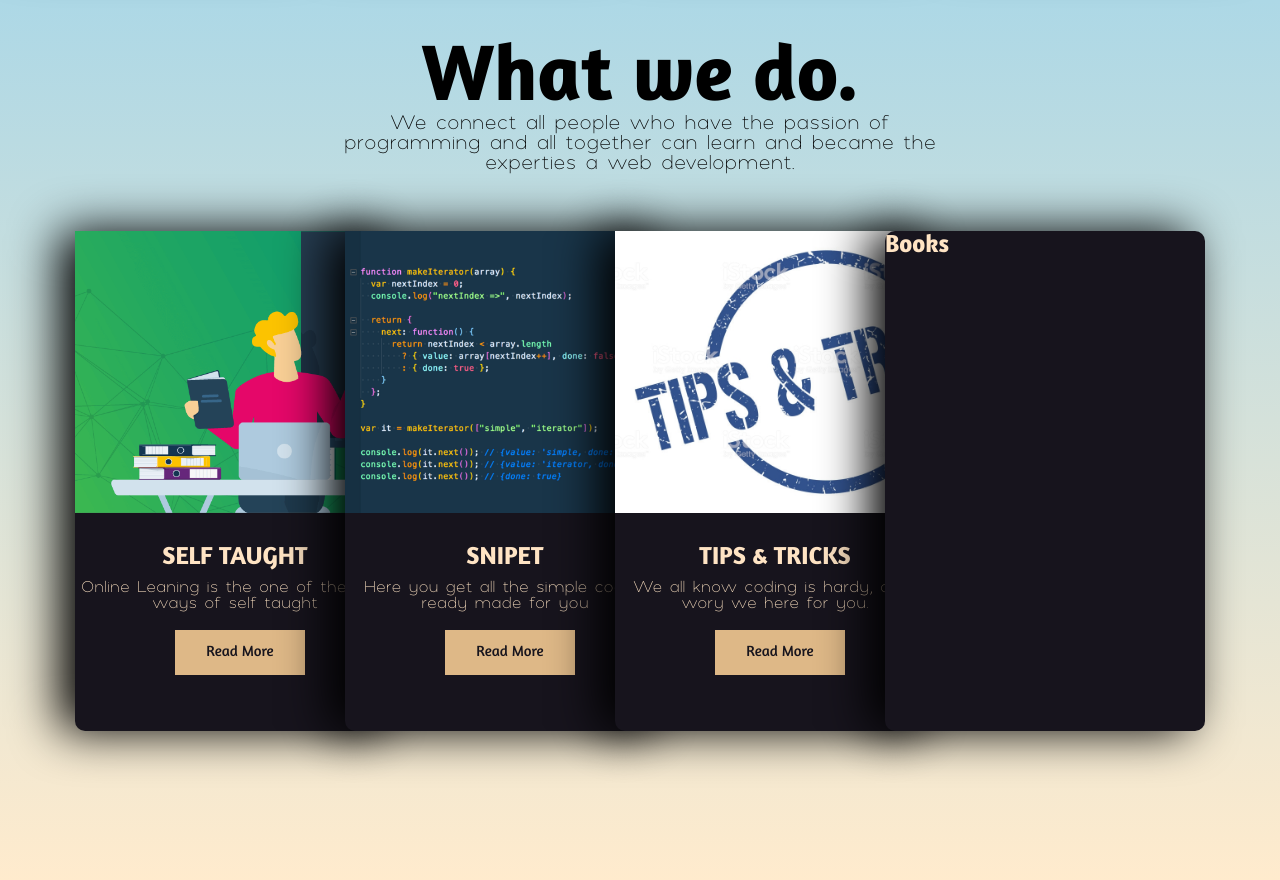
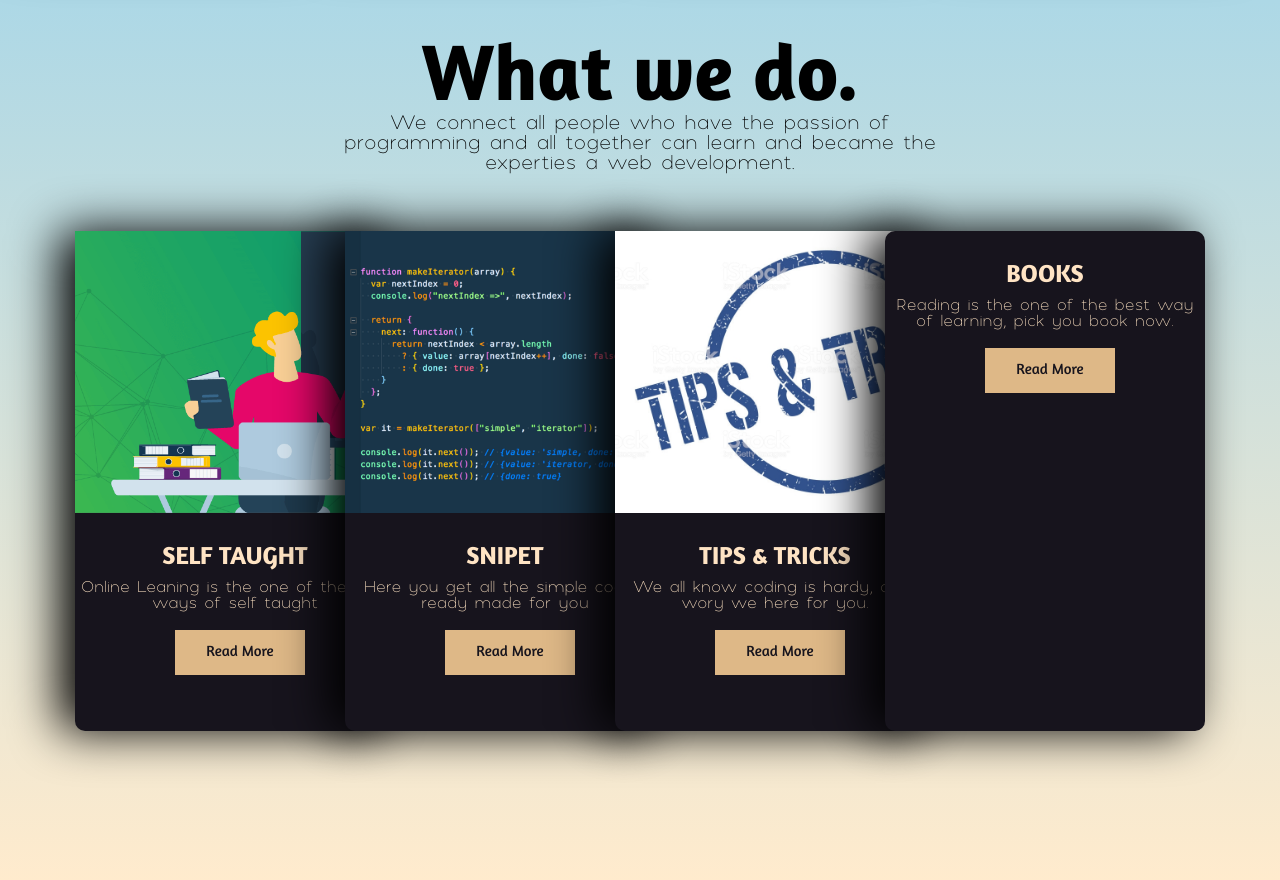
Before and after one commit to abuyako/Self-Code, a PHP site: page / in a window 1280 px wide. Shown: the part 794-1674 px from the top of the page. Run offline with PHP 8.4, Linux system fonts and the light colour scheme; some libraries are stand-ins or nearby versions; some web fonts are replaced.

Commit message:
adding card-04

```diff
--- a/includes/about.php
+++ b/includes/about.php
@@ -47,8 +47,19 @@
     </div>
     </div>
 
-    <div class="card-1 card-04 card-00" style="color:bisque; text-align:center; font-zise:50px">Books</div>
-    <!-- <div class="card-1 card-05 card-00" style="color:white; text-align:center; font-zise:50px">UI/UX Designs</div>
-    <div class="card-1 card-06 card-00" style="color:white; text-align:center; font-zise:50px">Frameworks</div> -->
+  <!-- card-04 -->
+    <div class="card-1 card-04 card-00" style="color:bisque; text-align:center; font-zise:50px">
+    <div class="card-03-picture">
+    </div>
+    <div class="card-03-text">
+        <h1>BOOKS</h1>
+        <p>Reading is the one of the best way of learning, pick you book now.</p>
+        <div class="anchor">
+        <a href="#">Read More</a>
+     </div>
+    </div>
+    </div>
+
+    </div>
   </div>
 </div>
```
